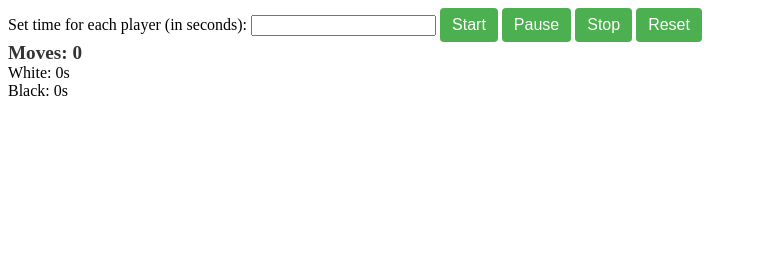
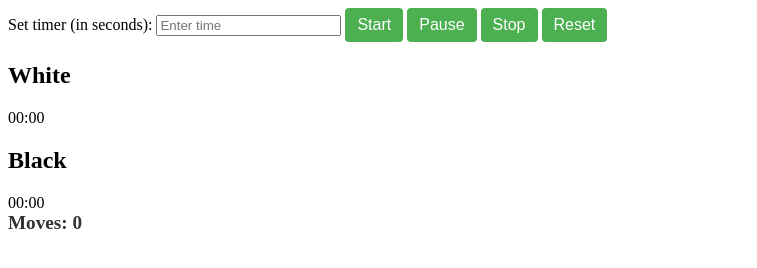
Before and after one commit to anshukumar2932/chess-timer, a plain HTML site: page index.html in a window 1280 px wide. Shown: the whole page, without its empty margins (0-757 px from the left). Drawn offline with Linux system fonts and the light colour scheme.

Commit message:
Update index.html

```diff
--- a/index.html
+++ b/index.html
@@ -3,23 +3,30 @@
 <head>
     <meta charset="UTF-8">
     <meta name="viewport" content="width=device-width, initial-scale=1.0">
-    <title>Chess Timer Game</title>
+    <title>Chess Timer</title>
     <link rel="stylesheet" href="styles.css">
 </head>
 <body>
     <div id="controls">
-        <label for="timeInput">Set time for each player (in seconds):</label>
-        <input type="number" id="timeInput" min="1">
+        <label for="timeInput">Set timer (in seconds):</label>
+        <input type="number" id="timeInput" min="1" placeholder="Enter time">
         <button id="startButton">Start</button>
         <button id="pauseButton">Pause</button>
         <button id="stopButton">Stop</button>
         <button id="resetButton">Reset</button>
-        <div id="moveCountDisplay">Moves: 0</div>
     </div>
-    <div id="timerContainer">
-        <div id="white" class="playerTimer active">White: <span id="whiteTime">0s</span></div>
-        <div id="black" class="playerTimer">Black: <span id="blackTime">0s</span></div>
+    <div id="container">
+        <div id="white" class="half">
+            <h2>White</h2>
+            <div id="whiteTime" class="timer">00:00</div>
+        </div>
+        <div id="black" class="half">
+            <h2>Black</h2>
+            <div id="blackTime" class="timer">00:00</div>
+        </div>
     </div>
+    <div id="moveCountDisplay">Moves: 0</div>
+
     <script src="script.js"></script>
 </body>
 </html>
```
